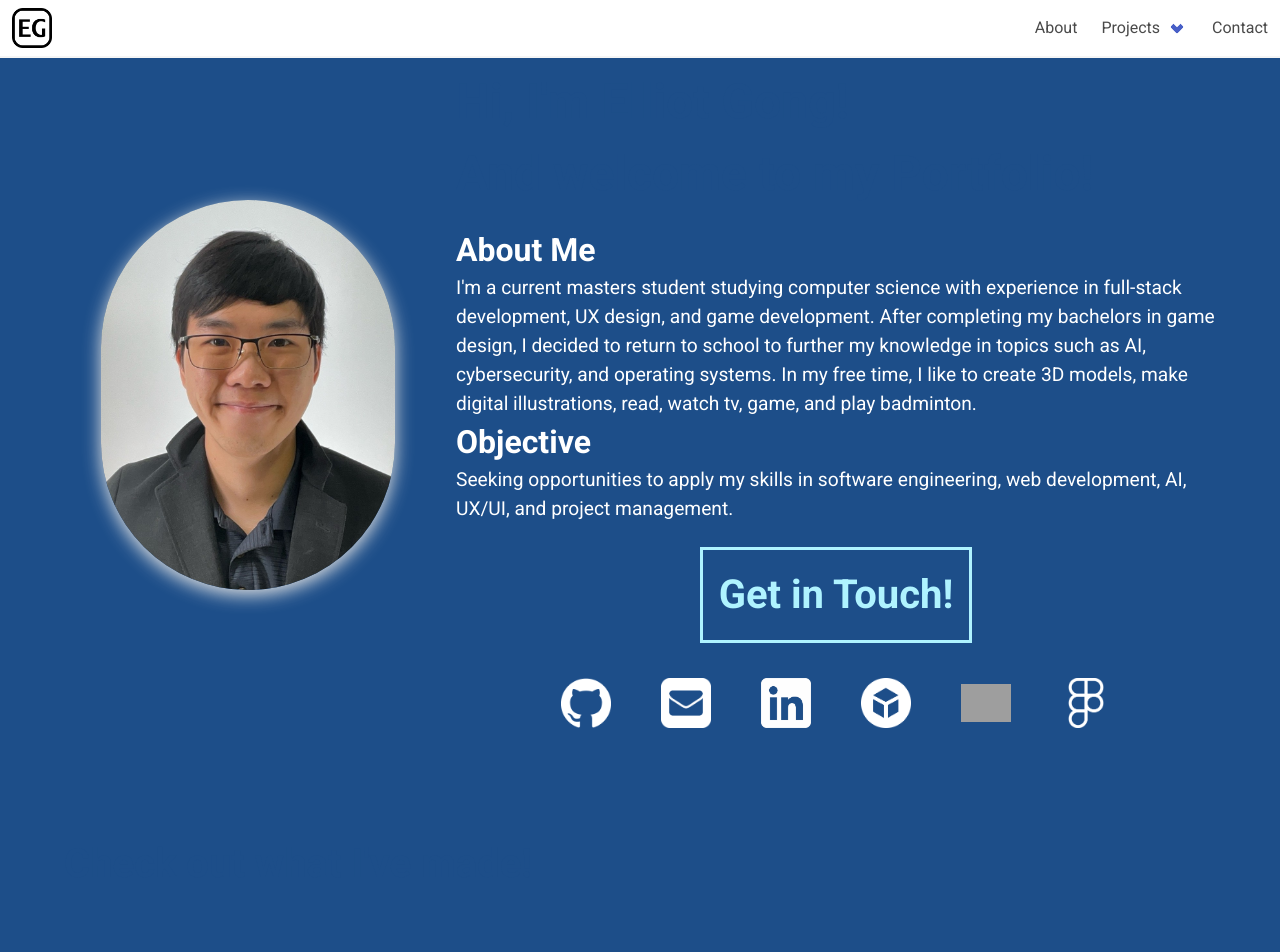
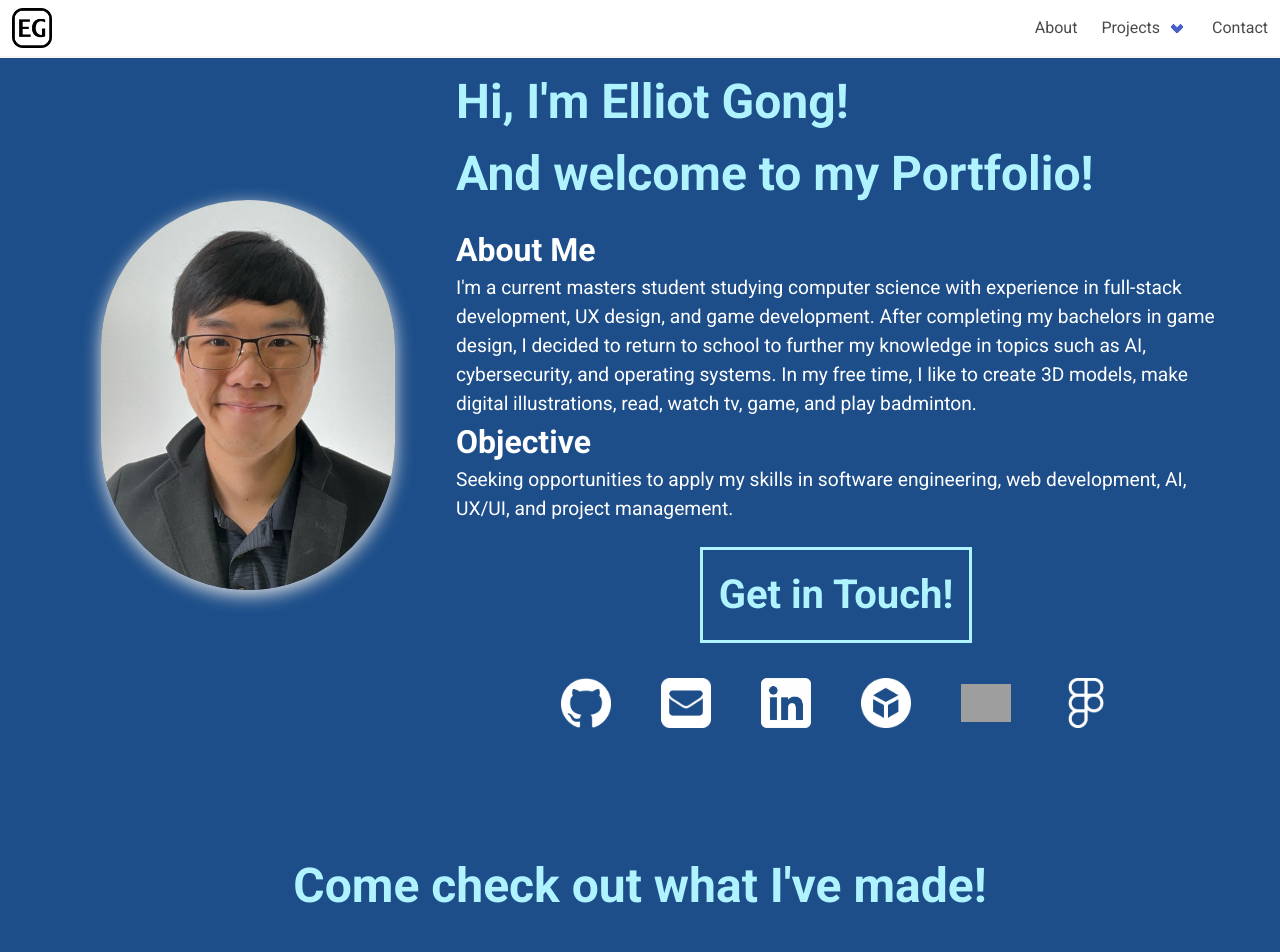
Before and after one commit to TheElliotGong/TheElliotGong.github.io, a React (Vite) app: page / in a window 1280 px wide. Shown: the top 952 px of the page. Built offline with nearby package versions, Linux system fonts and the light colour scheme; grey boxes are pictures that could not be loaded.

Commit message:
Adjusted styling of buttons and text

```diff
--- a/src/components/ProjectCategoryPage.jsx
+++ b/src/components/ProjectCategoryPage.jsx
@@ -20,12 +20,7 @@
         <div className="container">
 
           <h1 className="has-text-weight-bold is-size-1-desktop is-size-3-touch">{category.label}</h1>
-          <div className="project-page-links">
-            <Link to="/" className="button is-link is-light">
-              Home
-            </Link>
 
-          </div>
         </div>
       </section>
 
--- a/src/components/Projects.jsx
+++ b/src/components/Projects.jsx
@@ -10,9 +10,9 @@
     <section id="projects" className="projects-overview">
       <div className="container">
         <div className="project-page-header">
-          <h2 className="has-text-weight-bold is-size-2-desktop is-size-3-touch">
-            {isLandingPage ? 'Browse by category' : "Check out what I've made!"}
-          </h2>
+          <h1 className="has-text-weight-bold is-size-1-desktop is-size-3-touch">
+            {isLandingPage ? 'Browse by category' : "Come check out what I've made!"}
+          </h1>
 
         </div>
 
--- a/src/styles/bulma_version.css
+++ b/src/styles/bulma_version.css
@@ -66,6 +66,7 @@
   width: 100%;
   padding: 3% 5%;
 }
+
 section h1 {
   padding: 1rem 0;
 }
@@ -102,18 +103,24 @@
   height: fit-content;
   padding: 2vw 30vw;
 }
-h1,
-section h2,
+
 #about h2,
 .project h3,
-.project h2,
-li strong {
+.project h2{
   color: var(--darkBlue);
+}
+h1,
+section h2, li strong
+{
+  color: var(--liteBlue);
 }
 strong {
   color: var(--white);
 }
-
+.project-page-header
+{
+  text-align: center;
+}
 .project {
   height: fit-content;
 }
@@ -124,11 +131,9 @@
 .project-page {
   padding-top: 4rem;
 }
-.project-page-header {
-  margin-bottom: 2rem;
-}
+
 .project-page-header--full {
-  padding: 0 0 1rem;
+  padding: 1rem 0 0;
 }
 .project-page-kicker,
 .project-category-card__eyebrow,
@@ -299,3 +304,12 @@
     padding: 2vw 30vw;
   }
 }
+
+/* Override Bulma's container max-width at >=1408px
+   Remove the 1344px cap applied by bulma.min.css so containers can expand
+   Adjust or remove `!important` if you prefer a different value. */
+@media screen and (min-width: 1408px) {
+  .container:not(.is-max-desktop):not(.is-max-widescreen) {
+    max-width: 1500px;
+  }
+}
```
